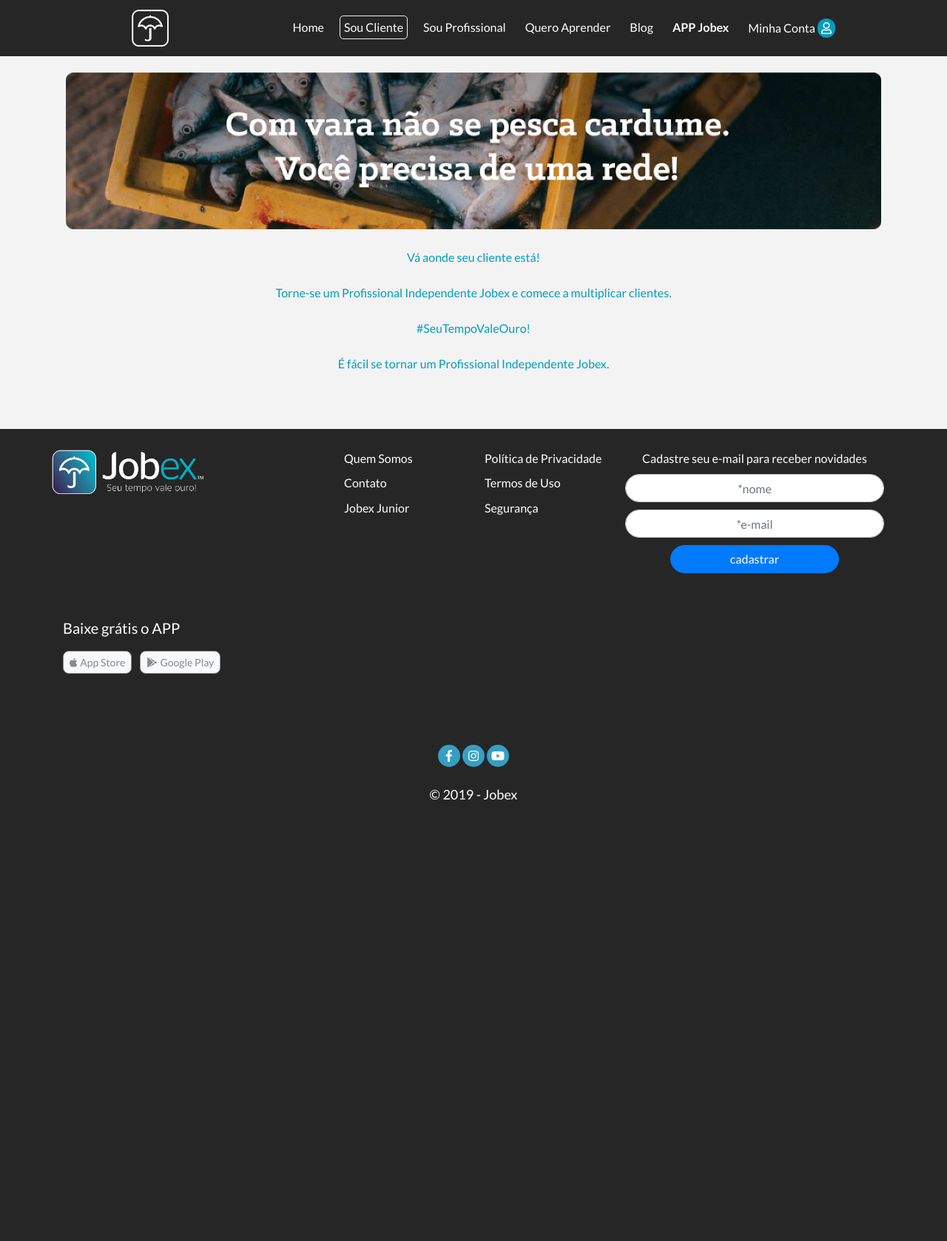
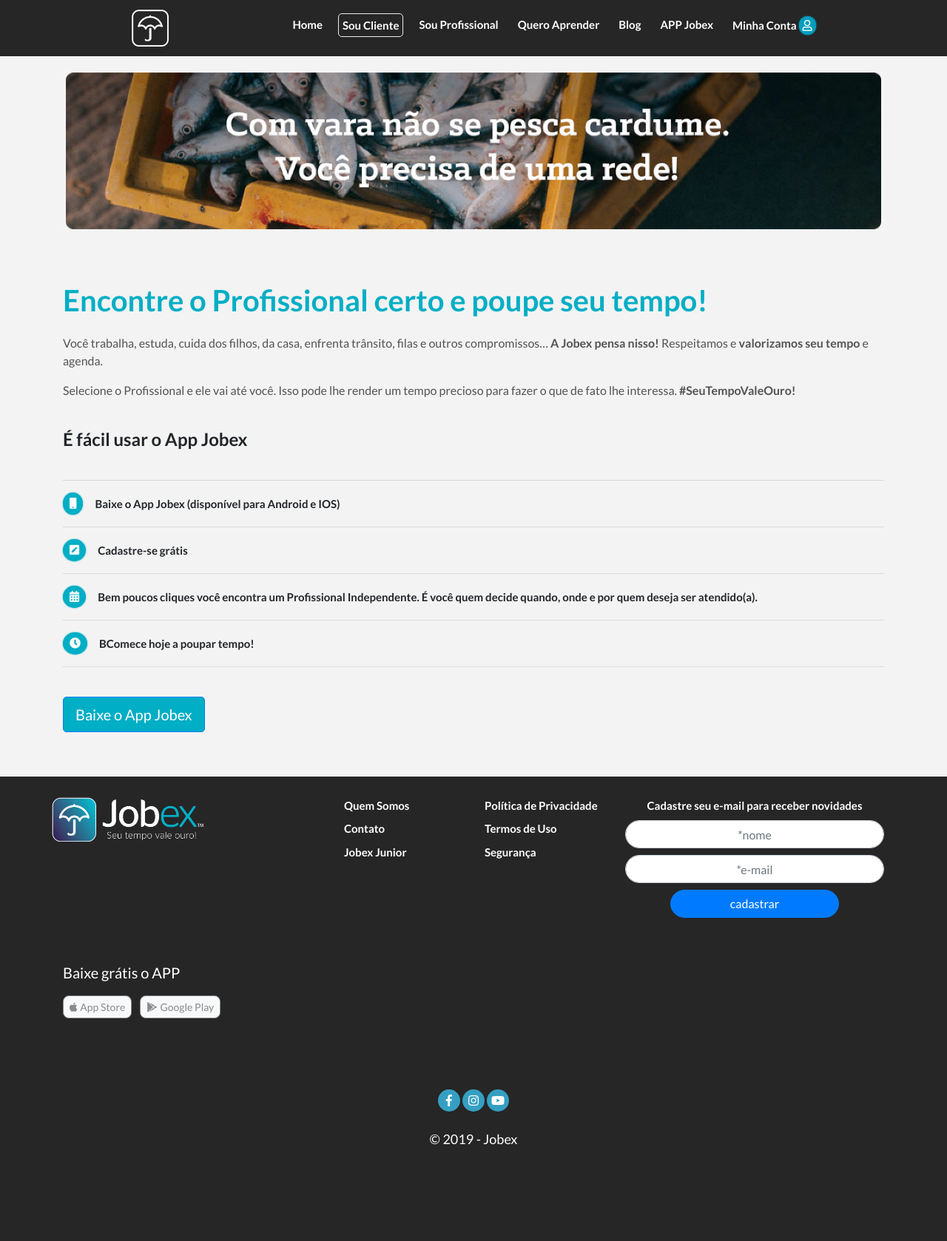
Before and after one commit to munduu/jobex-landpage, a PHP site: page /src/view/sou-cliente.php in a window 1280 px wide. Shown: the whole page at 74% size. Before the commit the page ends 1082 px from the top, so only its background shows below. Run offline with PHP 8.4, Linux system fonts and the light colour scheme; some libraries are stand-ins or nearby versions.

Commit message:
sou cliente

```diff
--- a/src/css/sou-cliente.css
+++ b/src/css/sou-cliente.css
@@ -0,0 +1,45 @@
+.title {
+    color: #00AEC5;
+    font-weight: bold;
+    font-size: 40px;
+    margin-top: 40px;
+}
+
+.bannerImage {}
+
+ul {
+    padding-left: 0;
+}
+
+li i {
+    text-align: center;
+    display: inline-block;
+    border-radius: 100%;
+    color: #ffffff;
+    box-shadow: 0px 0px 2px #00AEC5;
+    background-color: #00AEC5;
+    padding: 0.5em 0.6em;
+    margin-right: 16px;
+}
+
+li {
+    list-style: none;
+    margin-bottom: 8px;
+    font-weight: bold;
+    font-size: 15px;
+}
+
+h4 {
+    margin-top: 40px;
+    margin-bottom: 40px;
+}
+
+.btDownload {
+    margin-top: 24px;
+    background-color: #00AEC5;
+    color: #ffffff;
+}
+
+p {
+    color: #535353;
+}
--- a/src/view/sou-cliente.php
+++ b/src/view/sou-cliente.php
@@ -4,13 +4,14 @@
 <html lang="pt-BR">
 
 <!-- HEADER-->
+
 <head>
   <meta charset="utf-8">
   <meta name="viewport" content="width=device-width, initial-scale=1, shrink-to-fit=no">
-  <meta name="description" content="<?php echo $pageDescription;?>">
-  <meta name="author" content="<?php echo $pageAuthor;?>">
-  <meta name="keywords"content="<?php echo $pageKeywords;?>">
-  <title><?php echo $pageTitle;?></title>
+  <meta name="description" content="<?php echo $pageDescription; ?>">
+  <meta name="author" content="<?php echo $pageAuthor; ?>">
+  <meta name="keywords" content="<?php echo $pageKeywords; ?>">
+  <title><?php echo $pageTitle; ?></title>
 
   <!-- Bootstrap core CSS -->
   <link href="../../vendor/bootstrap/css/bootstrap.min.css" rel="stylesheet">
@@ -18,8 +19,7 @@
   <!-- Custom fonts for this template -->
   <link href="../../vendor/fontawesome-free/css/all.min.css" rel="stylesheet">
   <link href="../../vendor/simple-line-icons/css/simple-line-icons.css" rel="stylesheet" type="text/css">
-  <link href="https://fonts.googleapis.com/css?family=Lato:300,400,700,300italic,400italic,700italic" rel="stylesheet"
-    type="text/css">
+  <link href="https://fonts.googleapis.com/css?family=Lato:300,400,700,300italic,400italic,700italic" rel="stylesheet" type="text/css">
 
   <!-- Custom styles for this template -->
   <link href="../css/landing-page.min.css" rel="stylesheet">
@@ -36,16 +36,40 @@
   <!-- CONTENT -->
   <div class="container">
 
-    <img src="../../img/banner-soucliente.png" class="img-fluid" alt="Responsive image"><br><br>
+    <img src="../../img/banner-soucliente.png" class="img-fluid bannerImage" alt="Responsive image"><br><br>
 
-    <p style="text-align:center; color:#009DBE;">Vá aonde seu cliente está!<br><br>
+    <p class="title">
+      Encontre o Profissional certo e poupe seu tempo!
+    </p>
+    <p>
+      Você trabalha, estuda, cuida dos filhos, da casa, enfrenta trânsito, filas e outros compromissos…
+      <strong>A Jobex pensa nisso!</strong> Respeitamos e <strong>valorizamos seu tempo</strong> e agenda.
+    </p>
+    <p>
+      Selecione o Profissional e ele vai até você. Isso pode lhe render um tempo precioso para fazer
+      o que de fato lhe interessa. <strong>#SeuTempoValeOuro!</strong>
+    </p>
+    <h4>É fácil usar o App Jobex</h4>
 
-      Torne-se um Profissional Independente Jobex e comece a multiplicar clientes.<br><br>
+    <ul>
+      <hr>
+      <li><i class="fas fa-mobile"></i>Baixe o App Jobex (disponível para Android e IOS)</li>
+      <hr>
+      <li><i class="fas fa-pen-square"></i>Cadastre-se grátis</li>
+      <hr>
+      <li><i class="fas fa-calendar-alt"></i>Bem poucos cliques você encontra um Profissional Independente. É você quem decide quando, onde e por quem deseja ser atendido(a).</li>
+      <hr>
+      <li><i class="fas fa-clock"></i>BComece hoje a poupar tempo!</li>
+      <hr>
+    </ul>
 
-      #SeuTempoValeOuro!<br><br>
+    <a href="../../app/"><button type="submit" class="btn-lg btn btn-primary btDownload">Baixe o App Jobex</button></a>
+  </div>
 
-      É fácil se tornar um Profissional Independente Jobex.</p>
-  </div>
+
+
+
+
 
   <!-- END CONTENT -->
 
```
